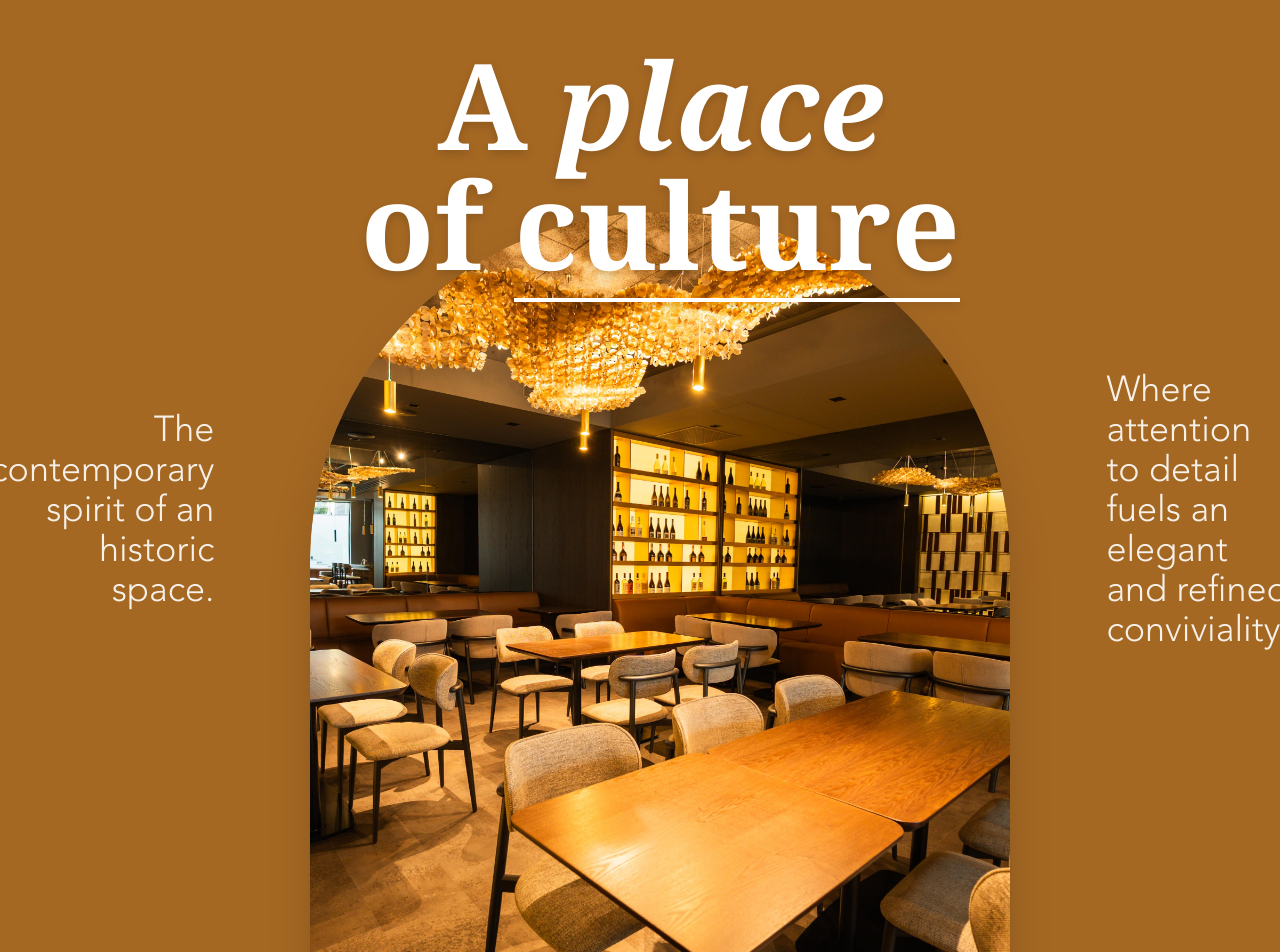
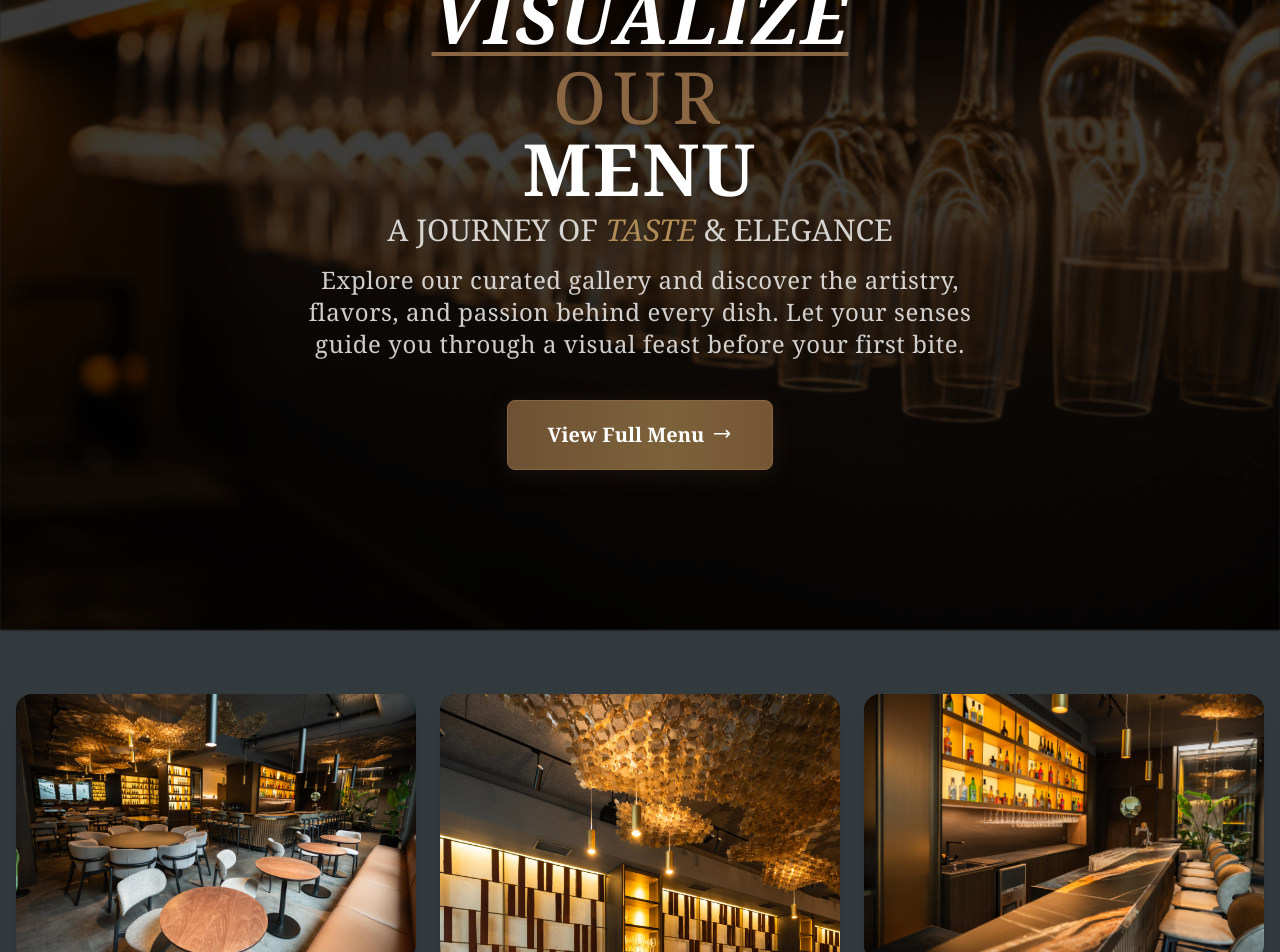
Before and after one commit to kimateru/umbra, a React app: page / in a window 1280 px wide. Shown: the part 980-1932 px from the top of the page. Built offline with nearby package versions, Linux system fonts and the light colour scheme; the HTML template or start-up script is replaced by a standard one.

Commit message:
created mansory,menu proposal

```diff
--- a/package.json
+++ b/package.json
@@ -16,6 +16,7 @@
     "react-dom": "^19.1.0",
     "react-helmet": "^6.1.0",
     "react-icons": "^5.5.0",
+    "react-intersection-observer": "^9.16.0",
     "tailwindcss": "^4.1.8"
   },
   "devDependencies": {
--- a/src/components/About.jsx
+++ b/src/components/About.jsx
@@ -9,7 +9,7 @@ import DecorationFragment from './DecorationFragment'
 */
 const About = () => {
   return (
-    <div className="relative flex flex-col min-h-[90vh] bg-[#a56823] px-4 md:px-16 py-20 overflow-hidden">
+    <div className="relative flex flex-col min-h-[90vh] bg-bronze-umbra px-4 md:px-16 py-20 overflow-hidden">
       {/* Heading */}
       <h2 className="text-white text-3xl md:text-5xl font-bold text-center mb-10 tracking-wide uppercase z-10">
         About Umbra
--- a/src/components/Contacts.jsx
+++ b/src/components/Contacts.jsx
@@ -1,9 +1,5 @@
 import React from 'react'
-/*
-Адрес, карта Google
-Часы работы
 
-*/
 const Contacts = () => {
   return (
     <div>Contacts</div>
--- /dev/null
+++ b/src/components/MenuGallery.jsx
@@ -0,0 +1,37 @@
+import { motion } from 'framer-motion';
+import { useInView } from 'react-intersection-observer';
+
+const images = Array.from({ length: 15 }, (_, i) => ({
+  id: i + 1,
+  src: `/${i + 1}.jpg`,
+}));
+
+export default function MenuGallery() {
+  return (
+    <div className="columns-1 sm:columns-2 lg:columns-3 gap-6 space-y-6">
+      {images.map((img, idx) => {
+        const [ref, inView] = useInView({
+          threshold: 0.1,
+          triggerOnce: true,
+        });
+
+        return (
+          <motion.div
+            key={img.id}
+            ref={ref}
+            initial={{ opacity: 0, y: 50 }}
+            animate={inView ? { opacity: 1, y: 0 } : {}}
+            transition={{ duration: 0.6, delay: idx * 0.1 }}
+            className="overflow-hidden rounded-2xl shadow-xl break-inside-avoid bg-neutral-800"
+          >
+            <img
+              src={img.src}
+              alt={`Gallery image ${img.id}`}
+              className="w-full object-cover transition-transform duration-500 hover:scale-105"
+            />
+          </motion.div>
+        );
+      })}
+    </div>
+  );
+}
--- a/src/components/MenuProposal.jsx
+++ b/src/components/MenuProposal.jsx
@@ -1,14 +1,69 @@
-import React from 'react'
+import { motion } from 'framer-motion';
+import MenuGallery from './MenuGallery';
 
+export default function MenuProposal() {
+  return (
+    <div className="bg-black-umbra min-h-screen font-serif">
+      {/* Hero Section */}
+      <div className="relative min-h-[80vh] flex flex-col items-center justify-center text-center px-4 py-32 sm:py-40">
+        {/* Background image with overlay */}
+        <img
+          src="/3.jpg"
+          alt="Restaurant background"
+          className="absolute inset-0 w-full h-full object-cover z-0"
+          style={{ filter: 'brightness(0.40) blur(1px)' }}
+        />
+        <div className="absolute inset-0 bg-black/40 z-0" />
 
-/*
-Основные категории блюд
-Просматриваемое меню по QR-коду,переход по ссылке или любой другой вариант для уже готового меню.
-*/
-const MenuProposal = () => {
-  return (
-    <div>MenuProposal</div>
-  )
+        {/* Content */}
+        <div className="relative z-10 flex flex-col items-center justify-center w-full">
+          <motion.h1
+            initial={{ opacity: 0, y: 40 }}
+            whileInView={{ opacity: 1, y: 0 }}
+            transition={{ duration: 0.8 }}
+            viewport={{ once: true }}
+            className="text-white text-4xl sm:text-6xl md:text-7xl font-extrabold tracking-tight mb-4 drop-shadow-lg uppercase"
+            style={{ letterSpacing: '0.03em' }}
+          >
+            <span className="block font-extrabold italic underline decoration-bronze-umbra decoration-4 underline-offset-8">Visualize</span>
+            <span className="block font-medium not-italic tracking-widest text-bronze-umbra mt-2">Our</span>
+            <span className="block font-bold not-italic text-white">Menu</span>
+            <span className="block font-light not-italic text-white/80 text-2xl sm:text-3xl mt-2 tracking-normal">A Journey of <span className="italic text-[#b08d57]">Taste</span> &amp; Elegance</span>
+          </motion.h1>
+          <motion.p
+            initial={{ opacity: 0, y: 20 }}
+            whileInView={{ opacity: 1, y: 0 }}
+            transition={{ duration: 0.8, delay: 0.2 }}
+            viewport={{ once: true }}
+            className="text-white/80 text-lg sm:text-2xl mb-10 max-w-2xl mx-auto font-medium not-italic tracking-wide"
+          >
+            Explore our curated gallery and discover the artistry, flavors, and passion behind every dish. Let your senses guide you through a visual feast before your first bite.
+          </motion.p>
+          <motion.a
+            href="/menu"
+            initial={{ opacity: 0, y: 10 }}
+            whileInView={{ opacity: 1, y: 0 }}
+            transition={{ duration: 0.7, delay: 0.3 }}
+            viewport={{ once: true }}
+            className="inline-flex items-center gap-2 px-10 py-5 rounded-lg font-semibold text-lg sm:text-xl text-white shadow-lg bg-gradient-to-r from-[#8b6642] via-[#b08d57] to-[#a68a6d] transition-all duration-300 hover:scale-105"
+            style={{
+              boxShadow: '0 4px 24px 0 rgba(139, 102, 66, 0.15)',
+              border: '1.5px solid #8b6642',
+              background: 'linear-gradient(90deg,rgb(110, 81, 52) 0%,rgb(124, 98, 58) 60%,rgb(117, 86, 52) 100%)',
+            }}
+          >
+            View Full Menu
+            <svg xmlns="http://www.w3.org/2000/svg" fill="none" viewBox="0 0 24 24" strokeWidth={2} stroke="currentColor" className="w-5 h-5">
+              <path strokeLinecap="round" strokeLinejoin="round" d="M17.25 6.75L21 10.5m0 0l-3.75 3.75M21 10.5H3" />
+            </svg>
+          </motion.a>
+        </div>
+      </div>
+
+      {/* Masonry Gallery Section */}
+      <div className="mt-16 px-4">
+        <MenuGallery />
+      </div>
+    </div>
+  );
 }
-
-export default MenuProposal
```
Also changed, not shown: 1 other file (tests, documents, lock files or other folders).
